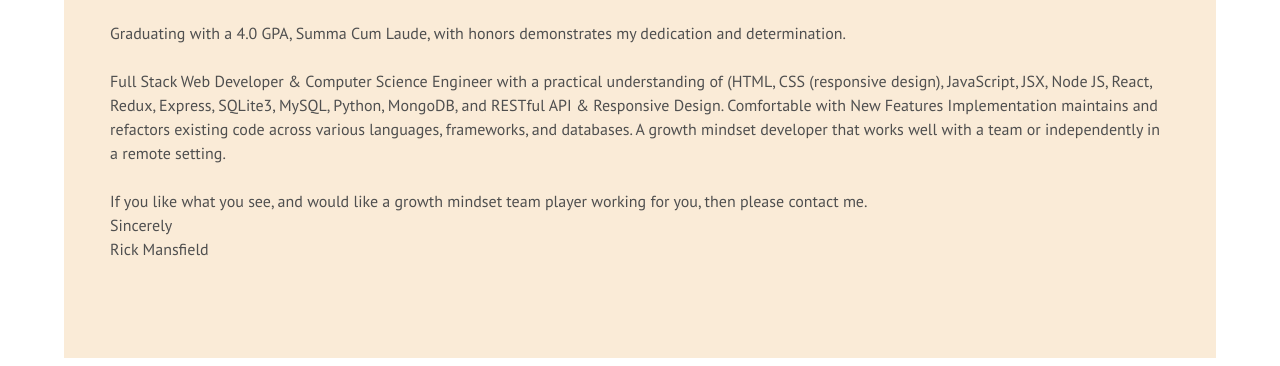
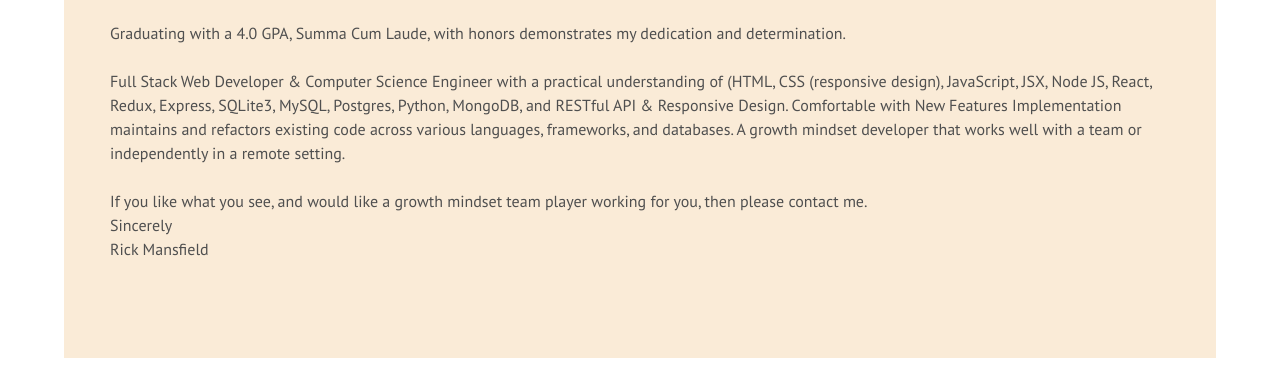
Before and after one commit to rickmansfield/PortfolioWRM2021v2, a plain HTML site: page index.html in a window 1280 px wide. Shown: the part 434-800 px from the top of the page. Drawn offline with Linux system fonts and the light colour scheme.

Commit message:
update bio

```diff
--- a/index.html
+++ b/index.html
@@ -51,7 +51,7 @@
                 <p>
                     Full Stack Web Developer & Computer Science Engineer with a
                     practical understanding of (HTML, CSS (responsive design), JavaScript, JSX, Node JS,
-                    React, Redux, Express, SQLite3, MySQL, Python, MongoDB, and RESTful
+                    React, Redux, Express, SQLite3, MySQL, Postgres, Python, MongoDB, and RESTful
                     API & Responsive Design. Comfortable with New Features
                     Implementation maintains and refactors existing code across various
                     languages, frameworks, and databases. A growth mindset developer
```
